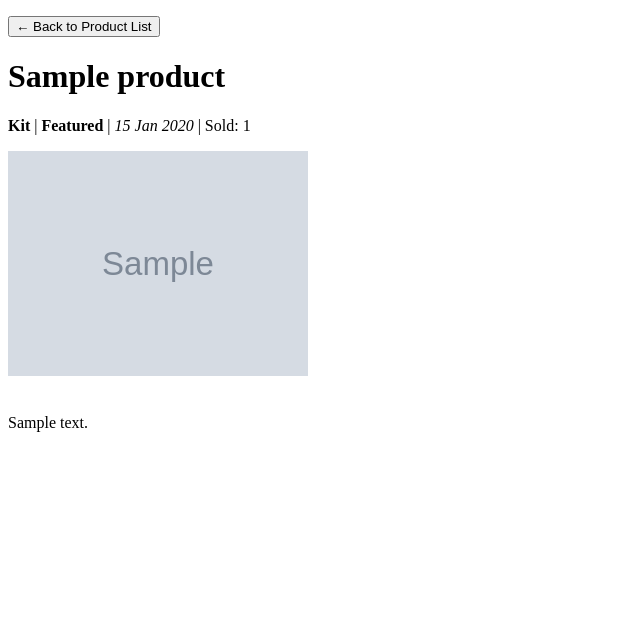
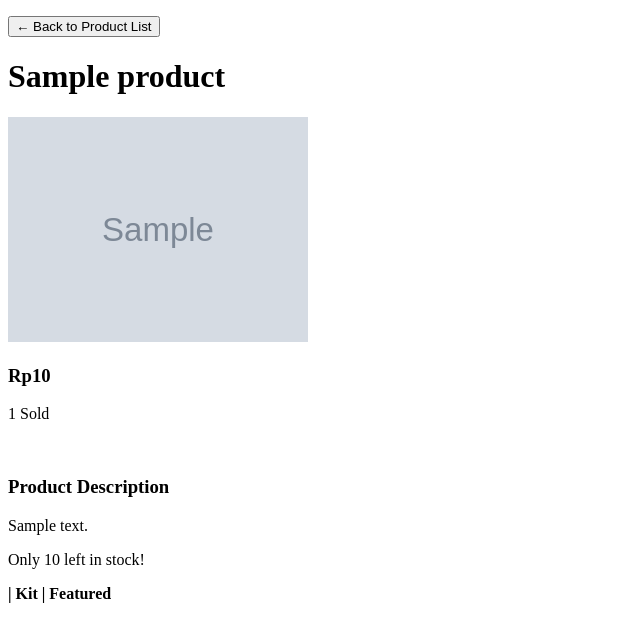
Before and after one commit to inoperatingsystem/gooner-store, a Django app: page /product/00000000-0000-0000-0000-000000000001/ in a window 1280 px wide. Shown: the top 642 px of the page, without its empty margins (0-640 px from the left). Run offline with Django 5.2, Linux system fonts and the light colour scheme; tables that the repository leaves empty hold one stand-in row (values such as "Sample post"); grey boxes marked "Sample" are stand-in pictures.

Commit message:
feat: completes app

```diff
--- a/gooner_store/settings.py
+++ b/gooner_store/settings.py
@@ -47,6 +47,7 @@ INSTALLED_APPS = [
     'django.contrib.sessions',
     'django.contrib.messages',
     'django.contrib.staticfiles',
+    'django.contrib.humanize',
     'main',
 ]
 
--- a/main/forms.py
+++ b/main/forms.py
@@ -5,4 +5,4 @@ class ProductForm(ModelForm):
     class Meta:
         model = Product
         fields = ["name", "price", "description", "thumbnail", "category",
-                  "is_featured", "stock"]
+                  "is_featured", "stock", "is_available"]
--- a/main/templates/product_detail.html
+++ b/main/templates/product_detail.html
@@ -1,18 +1,29 @@
 {% extends 'base.html' %}
 {% block content %}
-<p><a href="{% url 'main:show_product' %}"><button>← Back to Product List</button></a></p>
+{% load humanize %}
+
+<p><a href="{% url 'main:show_main' %}"><button>← Back to Product List</button></a></p>
 
 <h1>{{ product.name }}</h1>
-<p><b>{{ product.get_category_display }}</b>{% if product.is_featured %} |
-    <b>Featured</b>{% endif %}{% if product.is_best_selling %} |
-    <b>Best Selling</b>{% endif %} | <i>{{ product.date_added|date:"d M Y" }}</i>
-    | Sold: {{ product.sold_count }}</p>
 
 {% if product.thumbnail %}
 <img src="{{ product.thumbnail }}" alt="Product thumbnail" width="300">
-<br /><br />
 {% endif %}
 
+<h3><b>Rp{{ product.price|intcomma }}</b></h3>
+<p>{{ product.sold_count }} Sold</p>
+<br>
+
+<h3>Product Description</h3>
 <p>{{ product.description }}</p>
 
+<p>Only {{product.stock}} left in stock!</p>
+
+<p>
+    <b>| {{ product.get_category_display }} |</b>
+    {% if product.is_featured %}<b>Featured</b>{% endif %}
+    {% if product.is_best_selling %} | <b>Best Selling</b> |{% endif %}
+</p>
+
+
 {% endblock content %}
--- a/main/urls.py
+++ b/main/urls.py
@@ -1,10 +1,14 @@
 from django.urls import path
-from main.views import show_main, add_product, show_product
+from main.views import show_main, add_product, show_product, show_xml, show_json, show_xml_by_id, show_json_by_id
 
 app_name = 'main'
 
 urlpatterns = [
     path('', show_main, name='show_main'),
     path('add-product/', add_product, name='add_product'),
-    path('product/<str:id>/', show_product, name='show_product'),
+    path('product/<uuid:id>/', show_product, name='show_product'),
+    path('xml/', show_xml, name='show_xml'),
+    path('json/', show_json, name='show_json'),
+    path('xml/<uuid:id>/', show_xml_by_id, name='show_xml_by_id'),
+    path('json/<uuid:id>/', show_json_by_id, name='show_json_by_id'),
 ]
--- a/main/views.py
+++ b/main/views.py
@@ -1,4 +1,7 @@
 from django.shortcuts import render, redirect, get_object_or_404
+from django.http import HttpResponse
+from django.core import serializers
+
 from main.forms import ProductForm
 from main.models import Product
 
@@ -33,3 +36,29 @@ def show_product(request, id):
     }
 
     return render(request, "product_detail.html", context)
+
+def show_xml(request):
+    product_list = Product.objects.all()
+    xml_data = serializers.serialize("xml", product_list)
+    return HttpResponse(xml_data, content_type="application/xml")
+
+def show_json(request):
+    product_list = Product.objects.all()
+    json_data = serializers.serialize("json", product_list)
+    return HttpResponse(json_data, content_type="application/json")
+
+def show_xml_by_id(request, id):
+    try:
+        product_item = Product.objects.filter(pk=id)
+        xml_data = serializers.serialize("xml", product_item)
+        return HttpResponse(xml_data, content_type="application/xml")
+    except Product.DoesNotExist:
+        return HttpResponse(status=404)
+
+def show_json_by_id(request, id):
+    try:
+        product_item = Product.objects.get(pk=id)
+        json_data = serializers.serialize("json", [product_item])
+        return HttpResponse(json_data, content_type="application/json")
+    except Product.DoesNotExist:
+        return HttpResponse(status=404)
```
Also changed, not shown: main/templates/main.html (+13 -5 lines).
